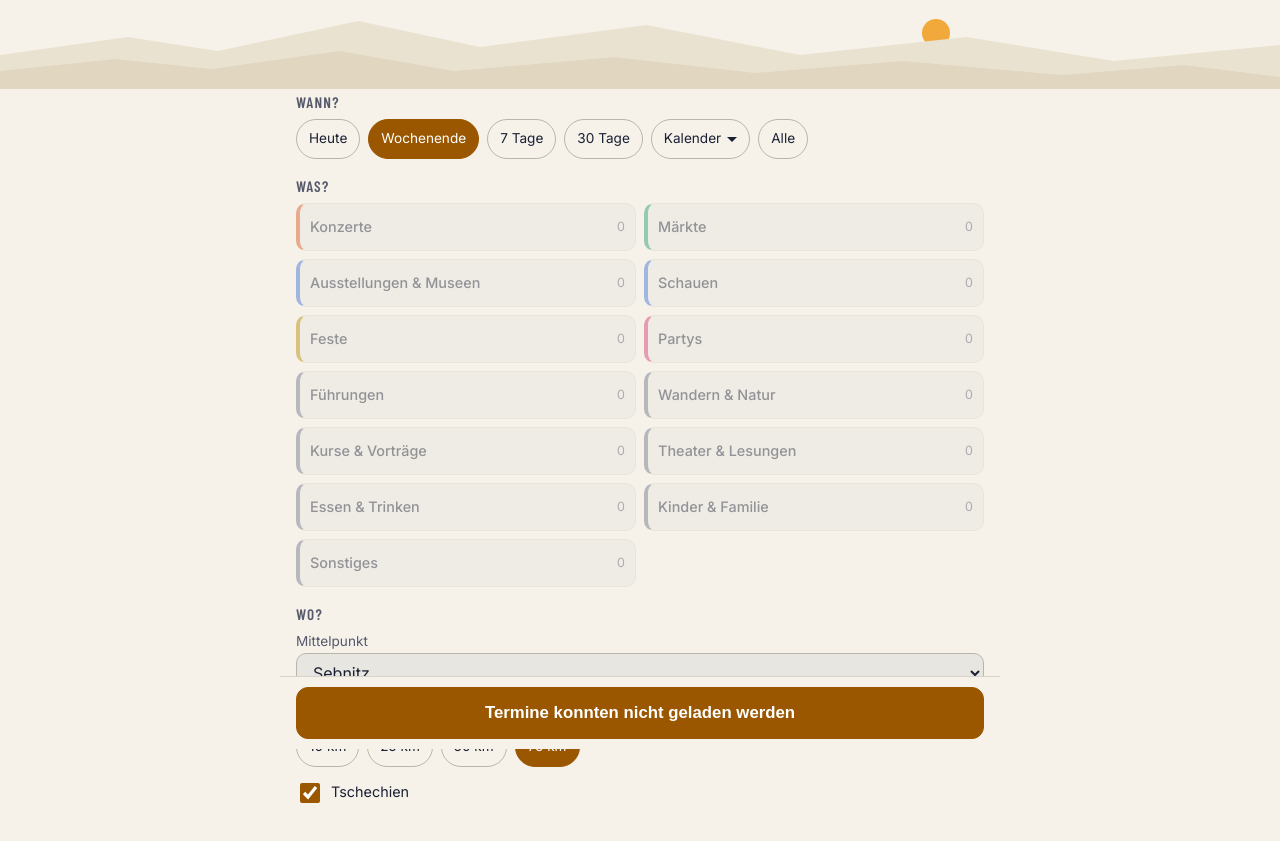
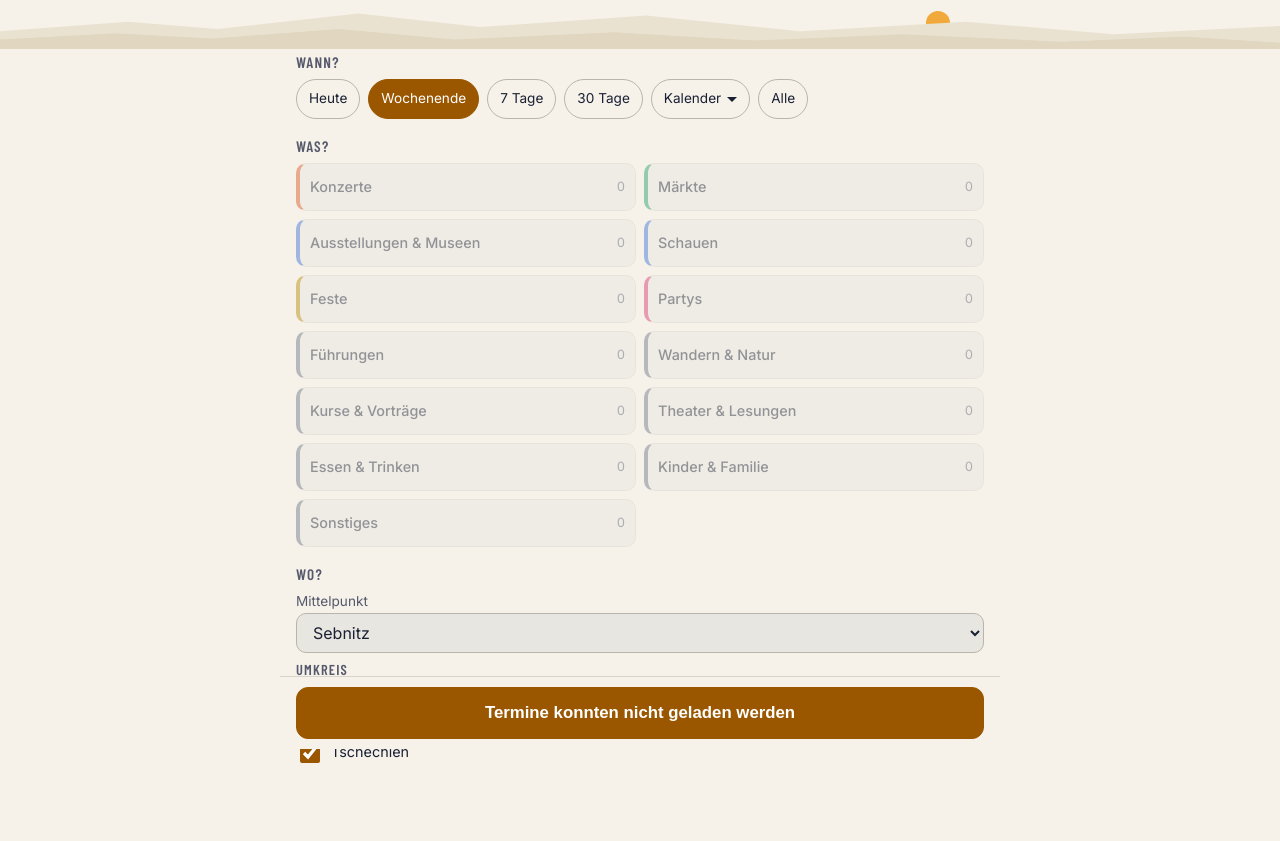
Before and after one commit to matthias-buhle/eventkalender, a website with bundled scripts: page site/index.html in a window 1280 px wide. Shown: the part 51-892 px from the top of the page. Built offline with nearby package versions, Linux system fonts and the light colour scheme; no server answers; files whose address does not match are found by name.

Commit message:
feat: flachere Bergkette auf der Filterseite, alle Kacheln im ersten Bild (1.5.2)
Co-Authored-By: Claude Fable 5.2 <noreply@anthropic.com>

```diff
--- a/package.json
+++ b/package.json
@@ -1,6 +1,6 @@
 {
   "name": "eventkalender-ostsachsen",
-  "version": "1.5.1",
+  "version": "1.5.2",
   "private": true,
   "type": "module",
   "description": "Privater Eventkalender für Ostsachsen (Umkreis 75 km um PLZ 01855)",
--- a/site/style.css
+++ b/site/style.css
@@ -89,6 +89,9 @@ h1 { margin: 0; font: 700 2rem/1 var(--anzeige); letter-spacing: 0.04em; text-tr
 .versionsmarke { white-space: nowrap; font-variant-numeric: tabular-nums; }
 .versionsmarke::before { content: "·"; margin-right: 6px; }
 .versionsmarke[hidden] { display: none; }
+/* Auf der Filterseite ist die Bergkette flacher, damit Zeitwahl und Kacheln ins erste Bild passen; die Sonne steht halb hinter den Bergen. */
+body:has(#filterseite:not([hidden])) .landschaft { height: 44px; }
+body:has(#filterseite:not([hidden])) .sonne { top: 6px; width: 24px; height: 24px; }
 
 /* Kopf der Liste (Zusammenfassung, Filter ändern, Suche): klebt unter dem Namen, 4 px Luft dazwischen (vom Hintergrund überdeckt) */
 .listenkopf { padding-top: 8px; padding-bottom: 4px; position: sticky; top: calc(var(--kopf) + 4px); background: var(--bg); box-shadow: 0 -4px 0 var(--bg); z-index: 3; border-bottom: 1px solid var(--line); }
```
Also changed, not shown: 1 other file.
